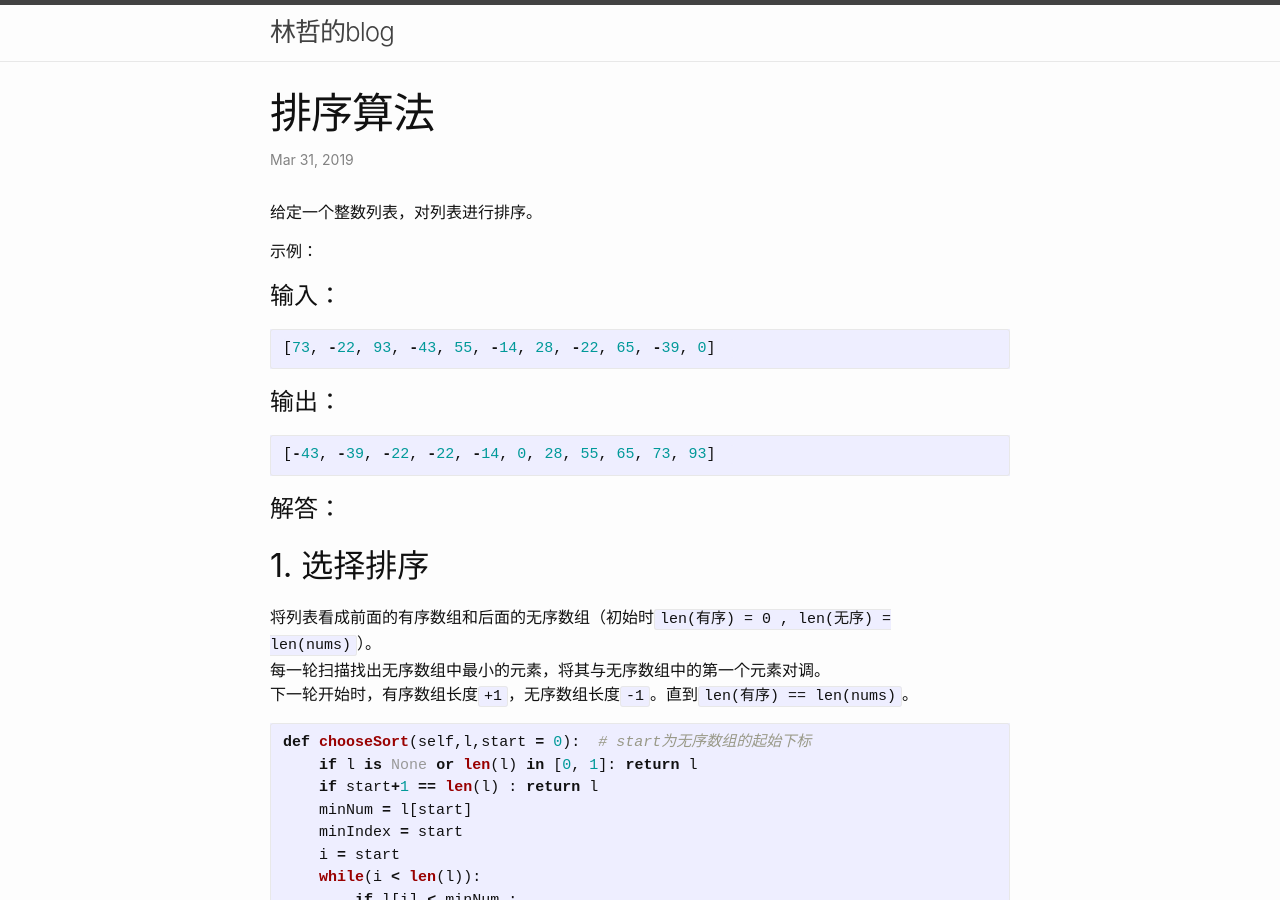
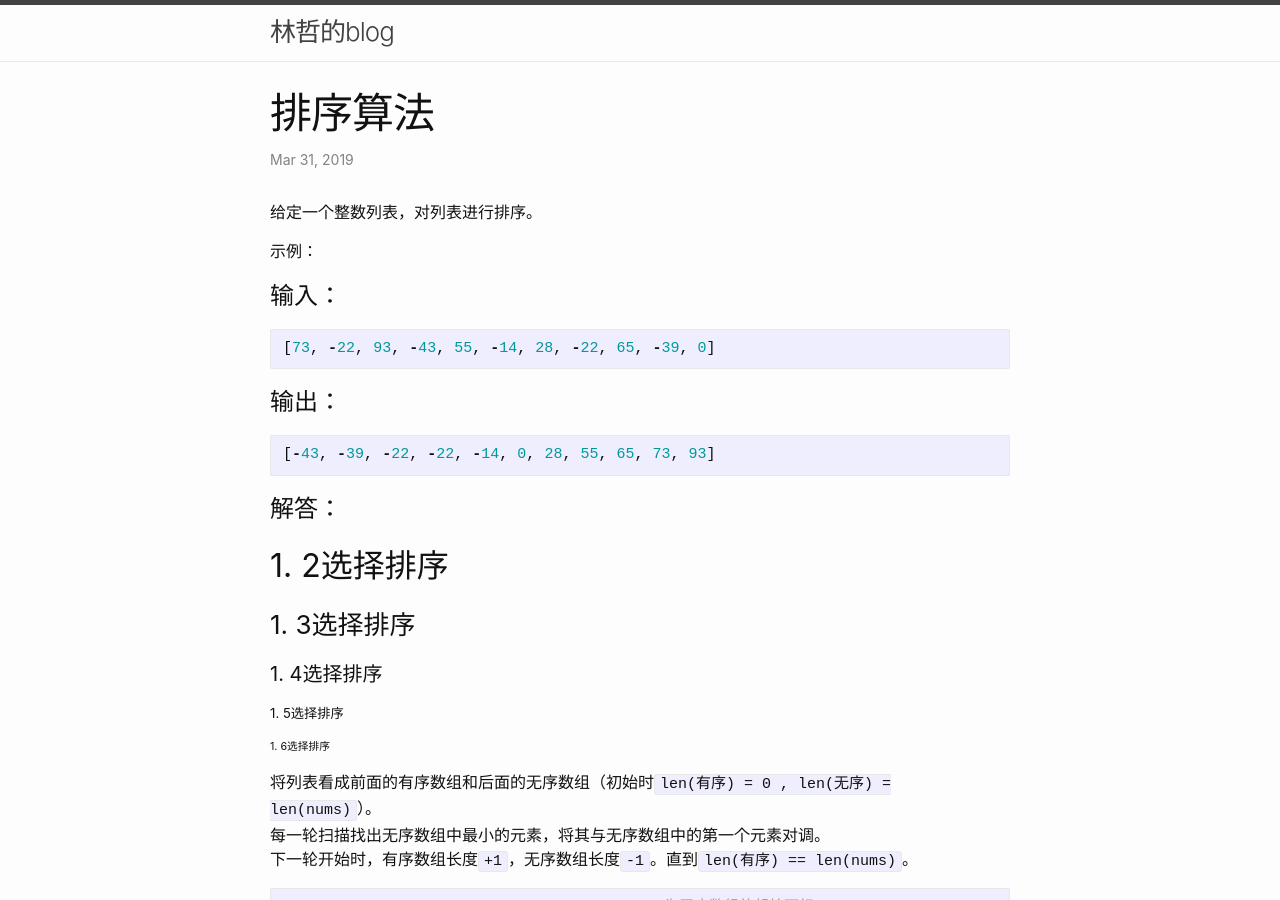
Before and after one commit to Artificial-Ridiculous/Artificial-Ridiculous.github.io, a Jekyll site: the page built from _posts/2019-03-31-排序算法.markdown, in a window 1280 px wide and 900 px high. Built offline with Jekyll 4.4.1, drawn with Linux system fonts in a browser that asks for light colours; comment, search, counter and statistics services are not loaded.

Commit message:
Update 2019-03-31-排序算法.markdown

```diff
--- a/_posts/2019-03-31-排序算法.markdown
+++ b/_posts/2019-03-31-排序算法.markdown
@@ -23,7 +23,15 @@ categories: codes
 
 # 解答：
 
-## 1. 选择排序
+## 1. 2选择排序
+
+### 1. 3选择排序
+
+#### 1. 4选择排序
+
+##### 1. 5选择排序
+
+###### 1. 6选择排序
 
 将列表看成前面的有序数组和后面的无序数组（初始时`len(有序) = 0 , len(无序) = len(nums)`）。
 每一轮扫描找出无序数组中最小的元素，将其与无序数组中的第一个元素对调。
```
